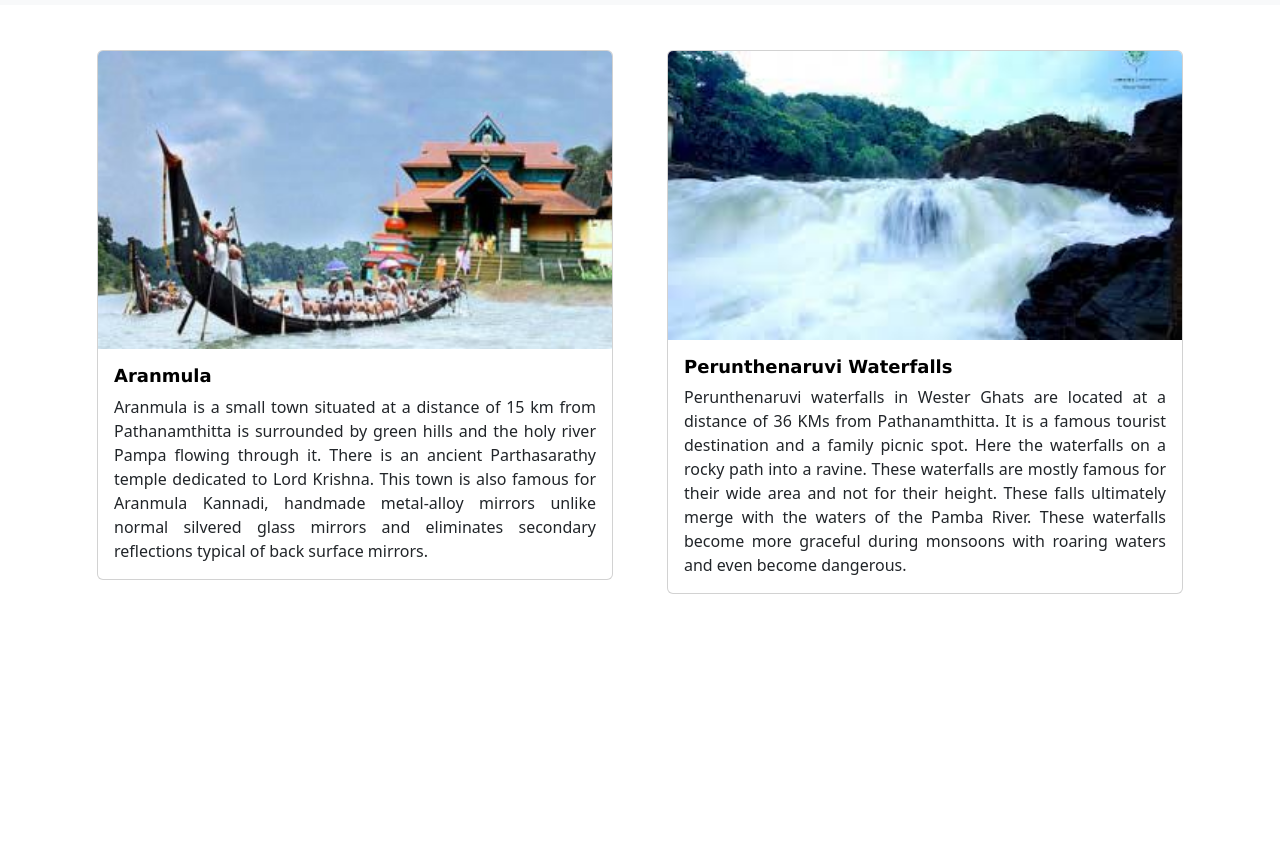
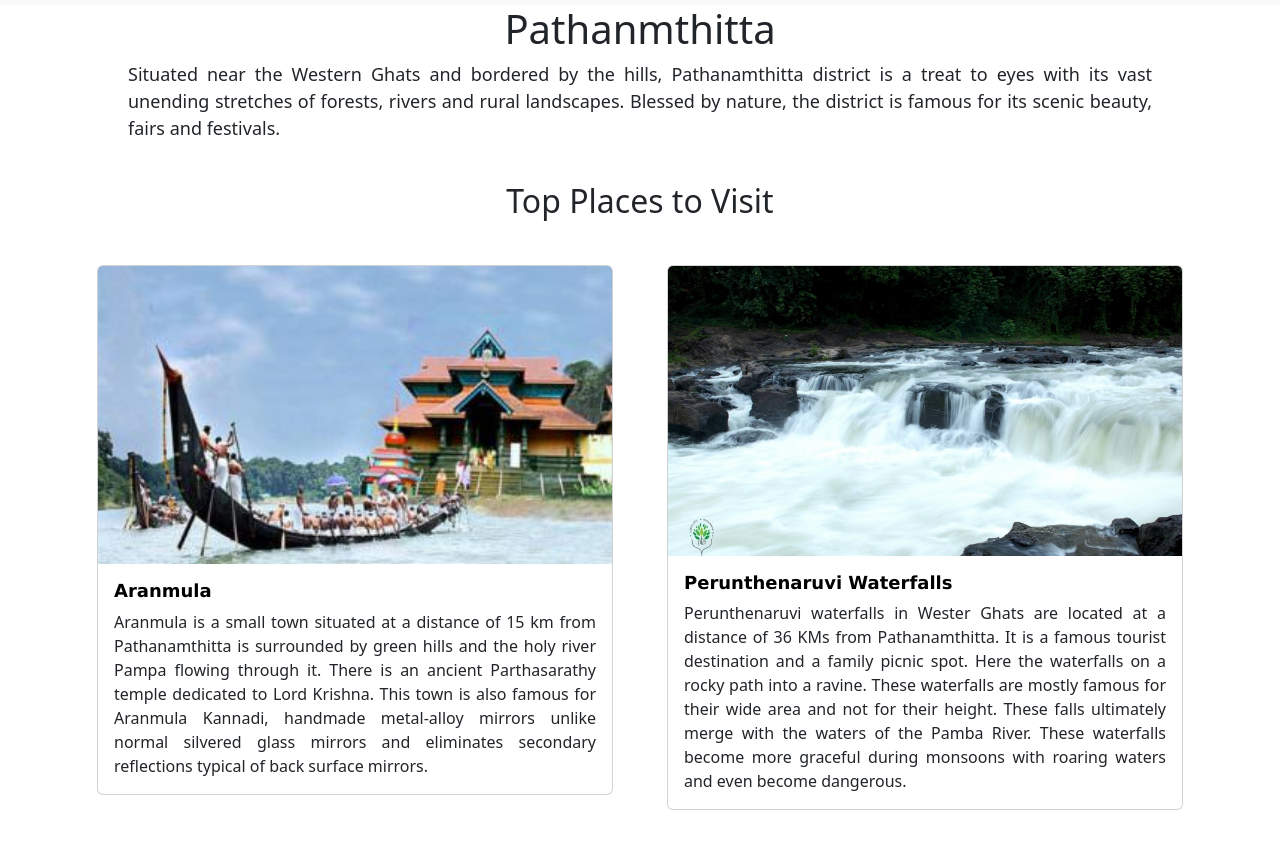
Before and after one commit to TiyaReba/Assignment-2, a plain HTML site: page PATHAN.HTM in a window 1280 px wide. Shown: the part 53-902 px from the top of the page. Before the commit the page ends 800 px from the top, so only its background shows below. Drawn offline with nearby package versions, Linux system fonts and the light colour scheme.

Commit message:
changed images

```diff
--- a/PATHAN.HTM
+++ b/PATHAN.HTM
@@ -64,6 +64,16 @@
         </div>
       </nav>
     </header>
+
+    <!-- title starts here -->
+<div>
+  <h1 id="title">Pathanmthitta</h1>
+  <p id="para">Situated near the Western Ghats and bordered by the hills, Pathanamthitta district is a treat to eyes with its vast unending stretches of forests, rivers and rural landscapes. Blessed by nature, the district is famous for its scenic beauty, fairs and festivals. </p>
+  <br>
+  <h2 id="title2">Top Places to Visit</h2>
+</div>
+
+    <!-- title ends here -->
     <div class="container pathan-margin">
     <div class="row row-cols-1 row-cols-md-2 g-4">
         <div class="col">
@@ -77,7 +87,7 @@
         </div>
         <div class="col">
           <div class="card">
-            <img src="./Images/pathan2.jfif" class="card-img-top" alt="...">
+            <img src="./Images/pathan2.3.jpg" class="card-img-top" alt="...">
             <div class="card-body">
               <h5 class="card-title">Perunthenaruvi Waterfalls</h5>
               <p class="card-text">Perunthenaruvi waterfalls in Wester Ghats are located at a distance of 36 KMs from Pathanamthitta. It is a famous tourist destination and a family picnic spot. Here the waterfalls on a rocky path into a ravine. These waterfalls are mostly famous for their wide area and not for their height. These falls ultimately merge with the waters of the Pamba River. These waterfalls become more graceful during monsoons with roaring waters and even become dangerous.</p>
```
Also changed, not shown: alappuzha.html (+11 -0 lines), destination.html (+2 -2 lines), kottayam.html (+11 -0 lines), Images/kollam dest.jfif (added), Images/pathan dest.jpg (added), Images/pathan2.2.jpg (added), Images/pathan2.3.jpg (added).
